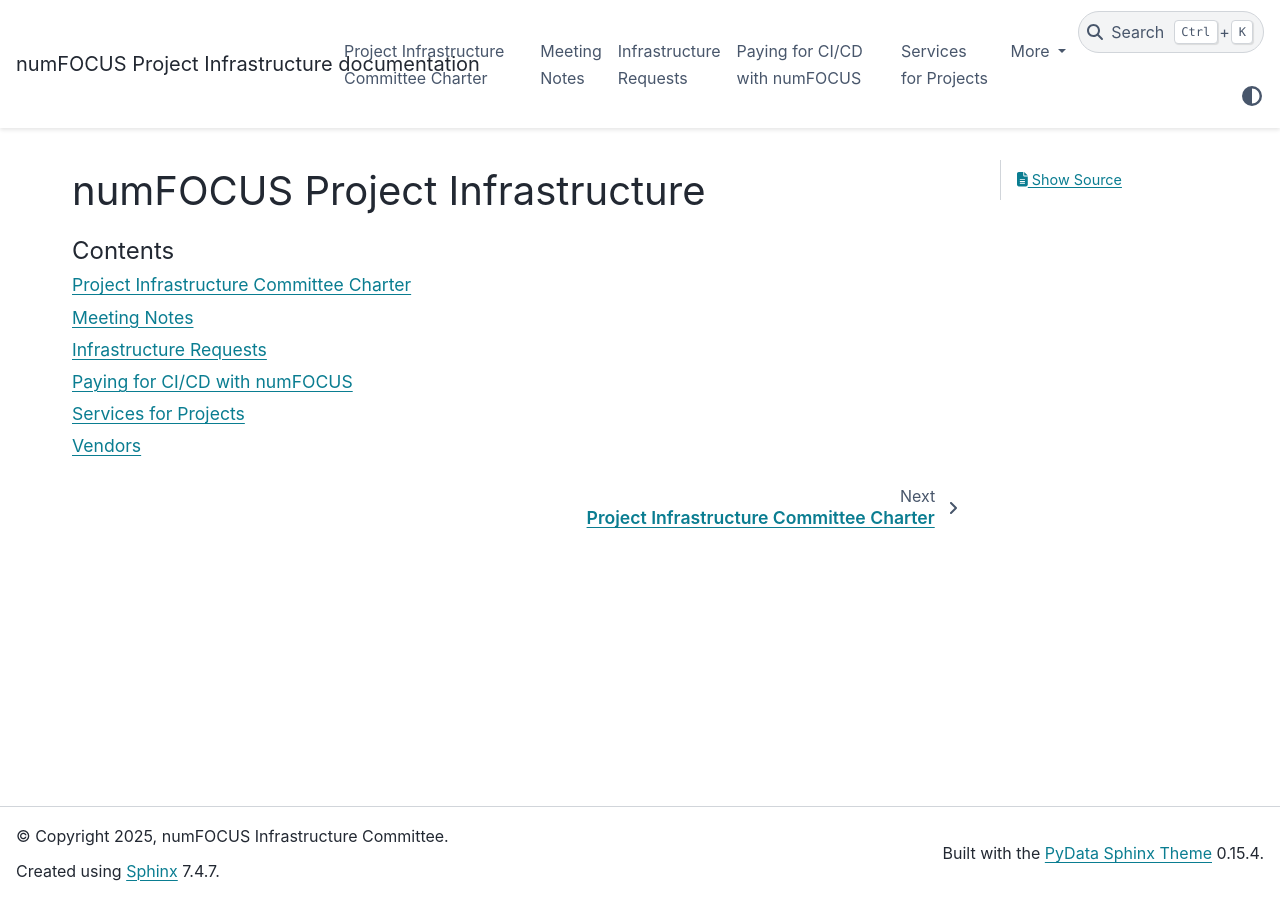
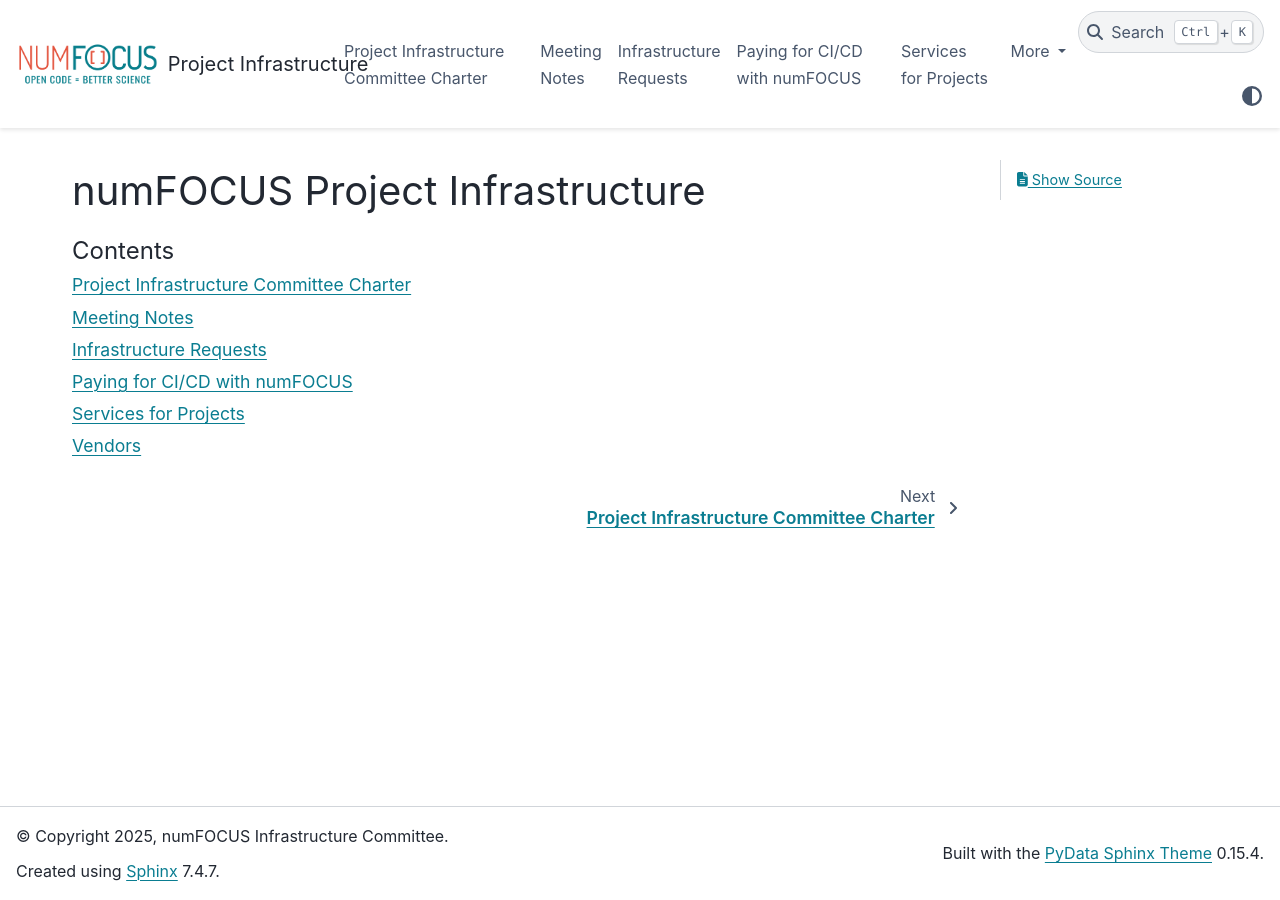
Before and after one commit to numfocus/infrastructure, a Sphinx documentation site: the page built from docs/index.rst, in a window 1280 px wide. Built offline with Sphinx 7.4.7 and the PyData theme 0.15.4, drawn with Linux system fonts in a browser that asks for light colours.

Commit message:
Improve docs

```diff
--- a/docs/conf.py
+++ b/docs/conf.py
@@ -5,3 +5,14 @@
 release = ""
 copyright = f"{datetime.now().year}, {author}"  # NOQA: A001 DTZ005
 html_theme = "pydata_sphinx_theme"
+
+
+html_logo = "_static/NumFocus_LRG.png"
+html_favicon = "_static/NumFocus_LRG.png"
+html_theme_options = {
+    "logo": {
+    	"text": "Project Infrastructure",
+        "image_light": "_static/NumFocus_LRG.png",  # For light mode
+        "image_dark": "_static/NumFocus_LRG.png",   # For dark mode
+    }
+}
```
Also changed, not shown: docs/_static/NumFocus_LRG.png (added).
